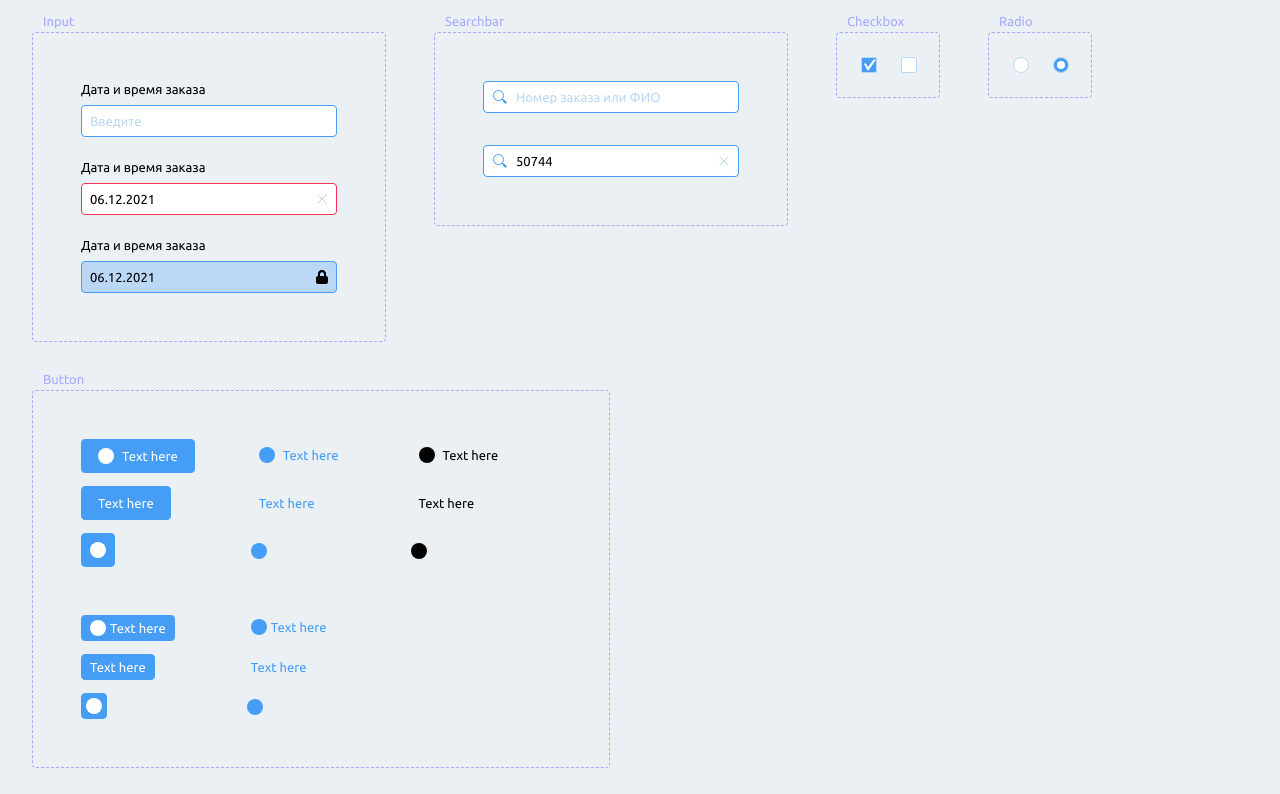
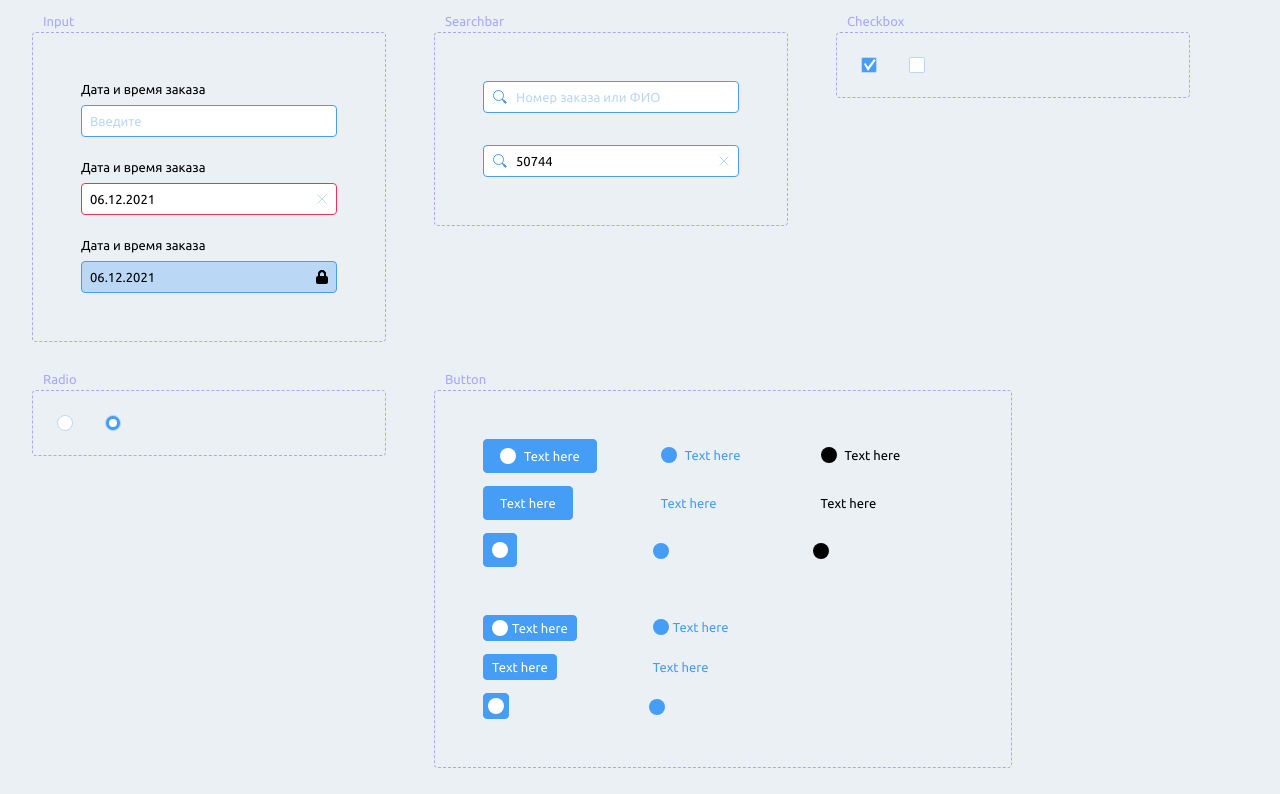
Before and after one commit to jkitz3/admin-panel-makeup, a website: page index.html in a window 1280 px wide. Shown: the top 794 px of the page. Drawn offline with Linux system fonts and the light colour scheme.

Commit message:
Fix checkbox-radio

```diff
--- a/blocks/button.css
+++ b/blocks/button.css
@@ -3,6 +3,9 @@
   margin: 0 48px 48px 0;
   border: 1px dashed #a8a8ff;
   border-radius: 4px;
+}
+.ui-kit__block_size-small {
+  padding: 24px;
 }
 .ui-kit__block:last-child {
   margin: 0;
--- a/style.css
+++ b/style.css
@@ -134,8 +134,6 @@ body {
   padding-left: 32px;
 }
 .ui-kit__block_size-small {
-  width: 104px;
-  min-width: 104px;
   padding: 24px;
 }
 .block__checkbox,
```
